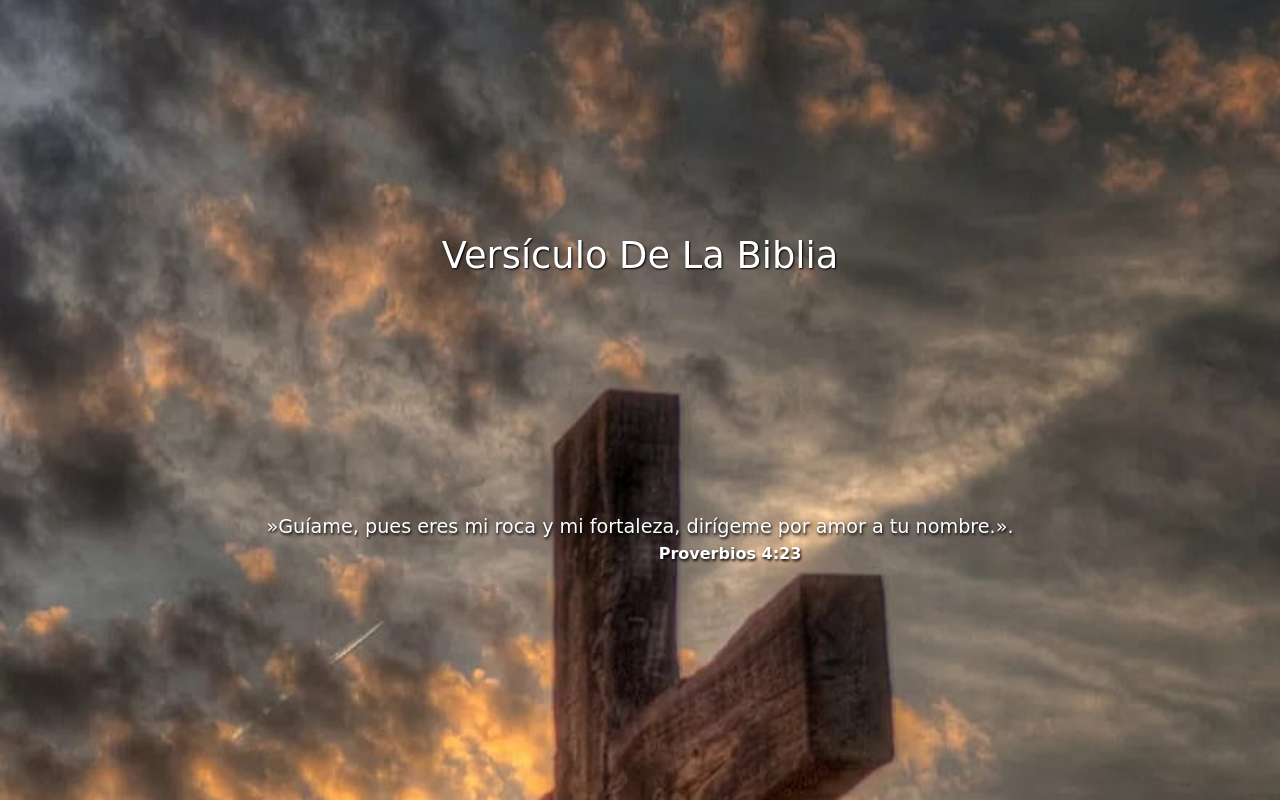
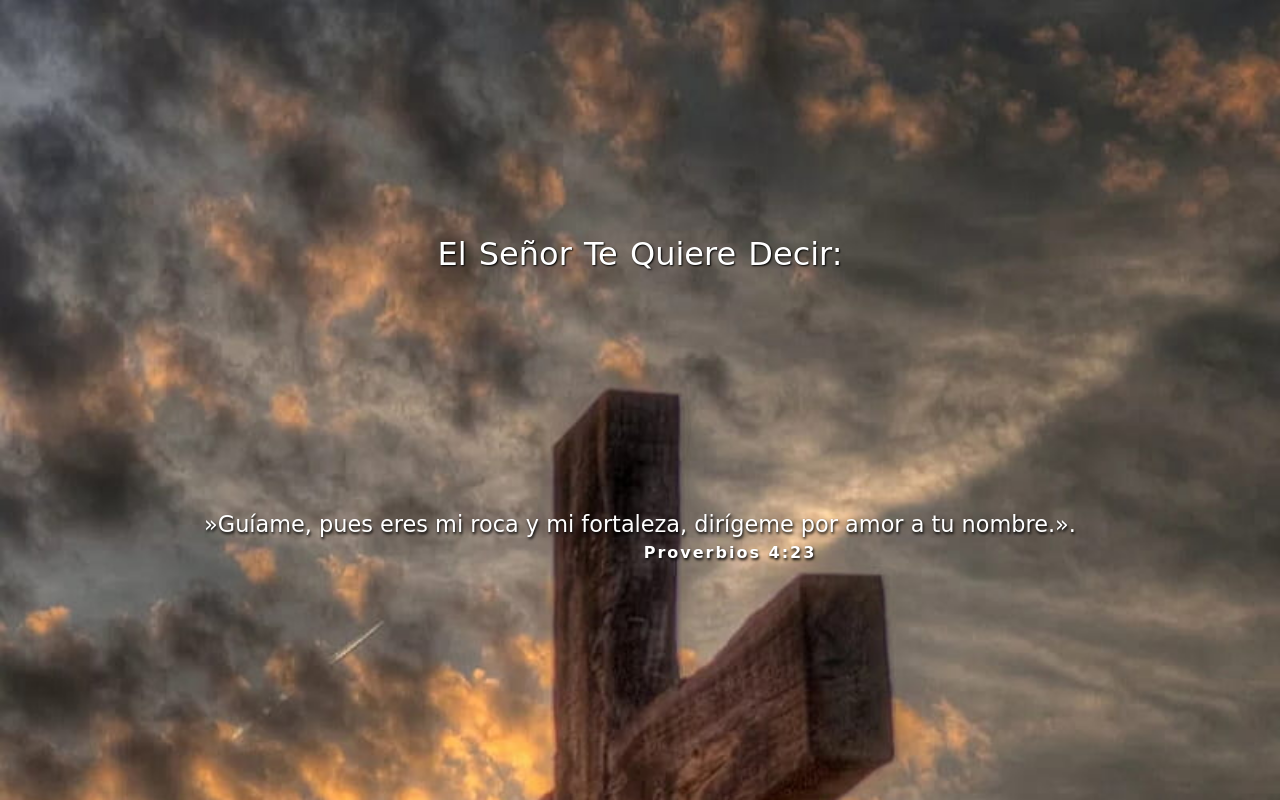
Before and after one commit to Luifer7/Versiculosaleatorios, a plain HTML site: page index.html in a window 1280 px wide. Drawn offline with nearby package versions, Linux system fonts and the light colour scheme; a web font is replaced by a local one.

Commit message:
My second commit

```diff
--- a/main.js
+++ b/main.js
@@ -63,7 +63,7 @@ window.addEventListener('DOMContentLoaded', (event) => {
 
 
     caja.innerHTML = `
-    <h2>Versículo De La Biblia</h2>
+    <h2>El señor te quiere decir:</h2>
 
     <div class="caja-versiculos">
         <p>»${versiculo[numero].contenido}».</p>
--- a/style.css
+++ b/style.css
@@ -26,8 +26,9 @@ h2 {
     margin: 0; padding: 0;
     color: white;
     text-shadow: 1px 1px 2px black;
-    font-size: 2.3em;
+    font-size: 2em;
     text-transform: capitalize;
+    word-spacing: 2px
 }
 
 .caja-versiculos {
@@ -42,7 +43,7 @@ p{
     text-align: center;
     color: white;
     text-shadow: 1px 2px 3px black;
-    font-size: 1.2em;
+    font-size: 1.4em;
     margin-left: 10px;
     margin-right: 10px;
 }
@@ -52,6 +53,7 @@ span {
     font-weight: bold;
     margin-left: 180px;
     text-shadow: 1px 2px 3px black;
+    letter-spacing: 2px;
 }
 
 
```
